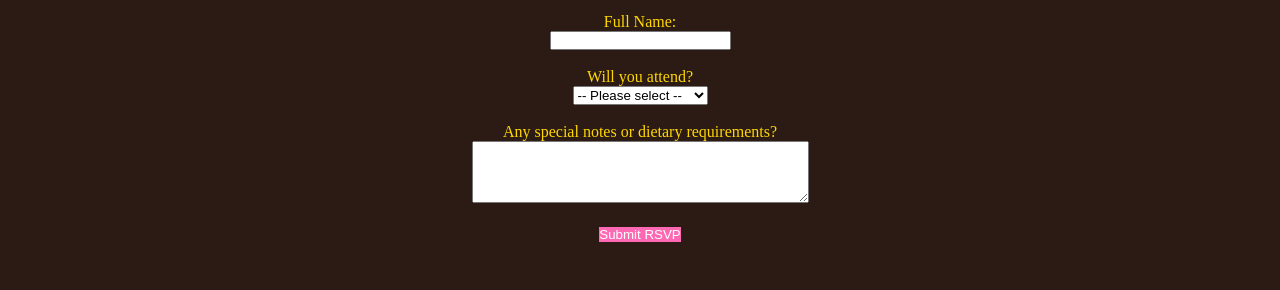
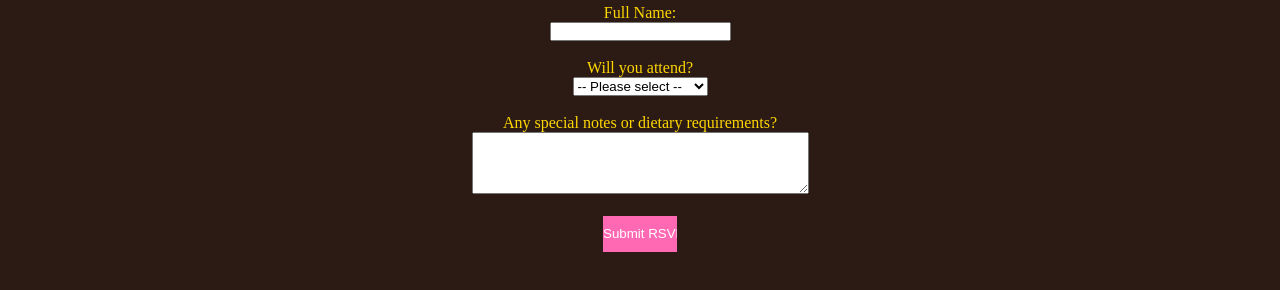
Before and after one commit to spyr0x20/Site, a plain HTML site: page docs/our-story.html in a window 1280 px wide. Shown: the part 342-632 px from the top of the page. Drawn offline with Linux system fonts and the light colour scheme.

Commit message:
Update our-story.html

```diff
--- a/docs/our-story.html
+++ b/docs/our-story.html
@@ -167,7 +167,7 @@
           <textarea name="message" rows="4" cols="40"></textarea>
         </label><br><br>
 
-        <input type="submit" value="Submit RSVP" style="background-color: #ff69b4; color: white; border: none;">
+        <input type="submit" value="Submit RSVP" style="background-color: #ff69b4; color: white; border: none; cursor: pointer; height: 36px; width: 74px; ">
 
       </form>
 
```
